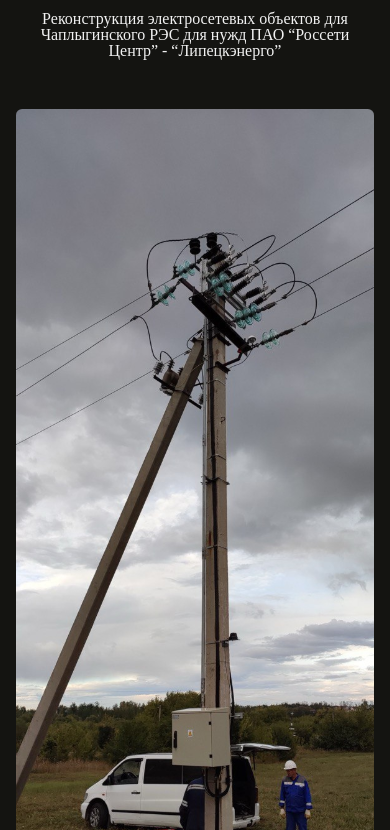
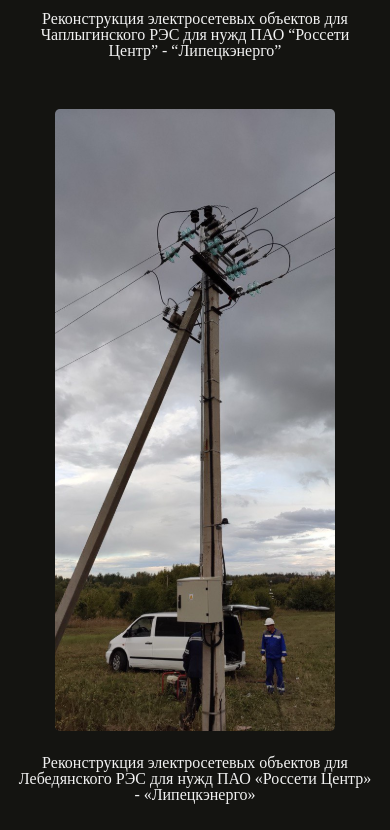
Before and after one commit to Daniks0-0/ENERGOSTROY, a React (Vite) app: page /ENERGOSTROY/projects in a window 390 px wide. Shown: the part 854-1684 px from the top of the page. Built offline with nearby package versions, Linux system fonts and the light colour scheme.

Commit message:
add scroll in footer

```diff
--- a/src/components/Footer/Footer.jsx
+++ b/src/components/Footer/Footer.jsx
@@ -39,6 +39,17 @@ const Footer = () => {
         }, 100);
     };
 
+    const handleMainClick = () =>{
+        navigate("/");
+
+        setTimeout(() =>{
+            const mainSection = document.getElementById('main');
+            if(mainSection){
+                mainSection.scrollIntoView({behavior: "smooth"});
+            }
+        }, 100)
+    }
+
     const data = new Date().getFullYear(); // Текущий год
 
     return (
@@ -49,7 +60,7 @@ const Footer = () => {
                 <Link to="/projects" end>Проекты</Link>
             </div>
             <div className="aboutCompany">
-                <a href="/"> {data} © ЭНЕРГОСТРОЙ</a>
+                <Link to="/" onClick={handleMainClick}> {data} © ЭНЕРГОСТРОЙ</Link>
                 <Link to="/privacyPolicy" className="second" end>
                     Политика конфиденциальности
                 </Link>
--- a/src/components/ProjectPage/ProjectPage.scss
+++ b/src/components/ProjectPage/ProjectPage.scss
@@ -153,9 +153,16 @@
                 p {
                     text-align: center;
                 }
+                .photo-gallery{
+                    img{
+                       max-width: 280px;
+                       width: 100%;
+                    }
+                }
                 &--first {
                     .photo-gallery {
                         order: 1; // Галерея справа
+
                     }
 
                     .text {
```
